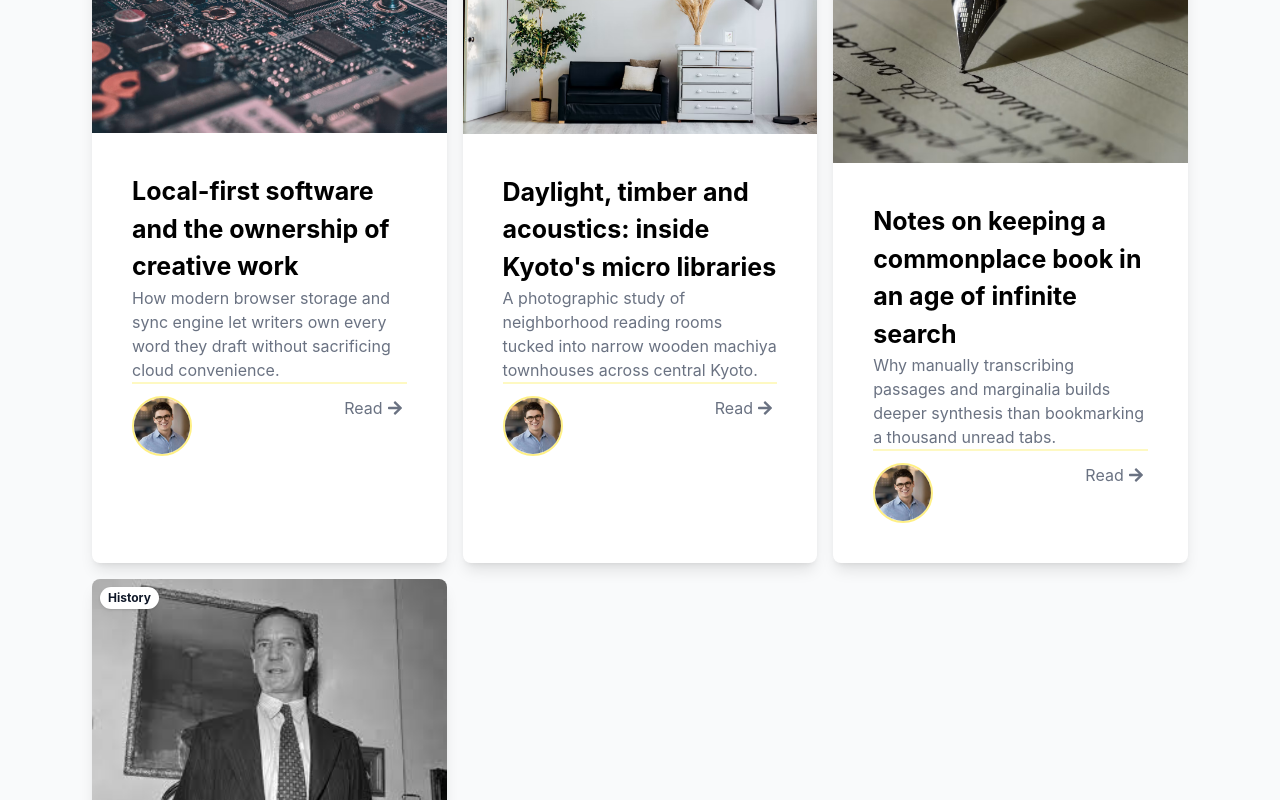
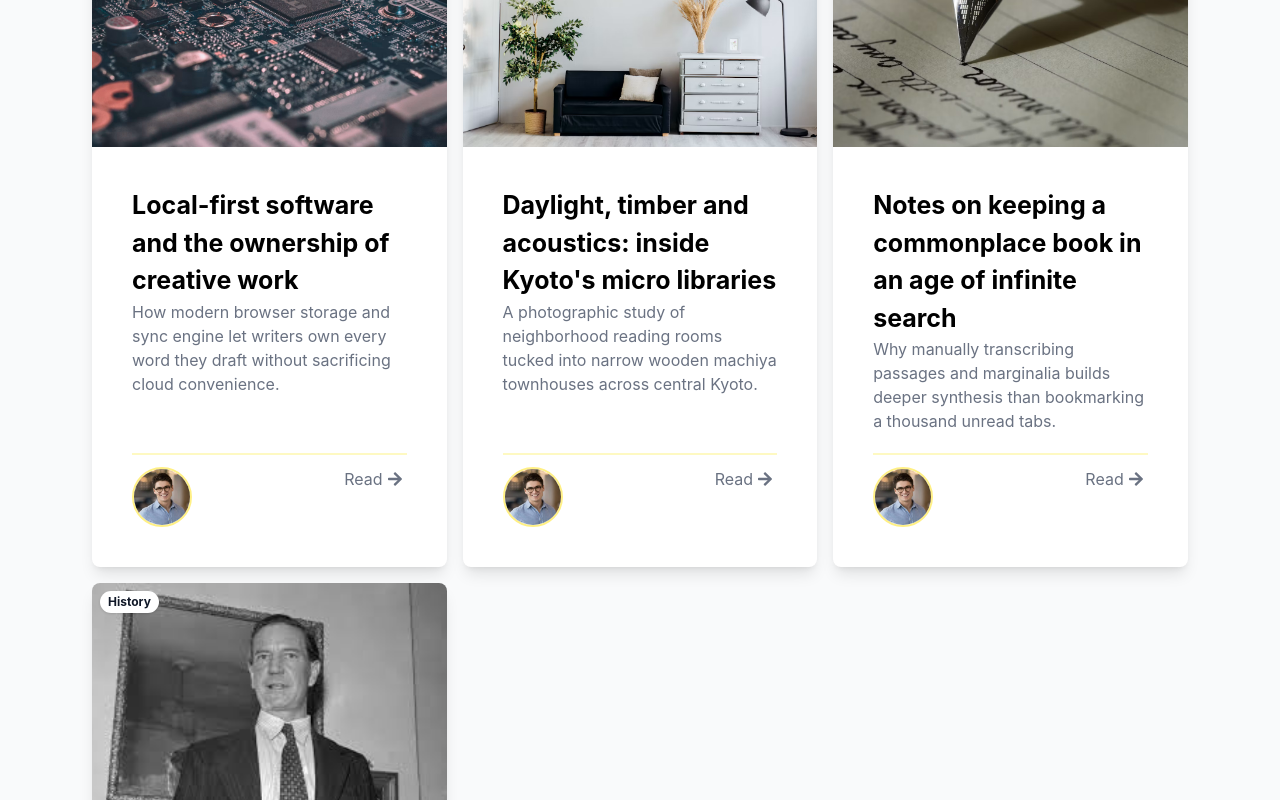
Before and after one commit to georgewakhu270/blog-epress-react, a React (Vite) app in the folder frontend/: page / in a window 1280 px wide. Shown: the part 680-1480 px from the top of the page. Built offline with nearby package versions, Linux system fonts and the light colour scheme; a web font is replaced by a local one.

Commit message:
added some flex

```diff
--- a/frontend/src/component/Author.jsx
+++ b/frontend/src/component/Author.jsx
@@ -89,46 +89,40 @@ const Author = function ({
                       {itemBlogs.map((itemb, x) => (
                         <div
                           className={`rounded-lg shadow-lg flex flex-col bg-white
-                                                    ${
-                                                      x === 0
+                            ${ x === 0
                               ? "sm:flex-row w-full h-[475px]"
                               : "w-full sm:w-[calc(33.33%-0.67rem)]"
                           }`}
-                          key={x}
-                        >
+                          key={x}>
                           <div
-                            className={`
-                                                            w-full relative overflow-hidden
-                                                            ${
-                                                              x === 0
+                            className={`w-full relative overflow-hidden
+                              ${x === 0
                               ? "rounded-t-lg sm:rounded-l-lg sm:rounded-tr-none w-full sm:w-3/5"
                               : "rounded-t-lg w-full"
-                                                            }
-                                                            `}
-                          >
+                            }`}>
                             <div className="absolute top-2 left-2 z-10 px-2 py-0.5 bg-white font-bold w-fit whitespace-nowrap rounded-full text-[12px] text-gray-900 shadow">
                               {itemb.category}
                             </div>
                             <img
                               src={itemb.img}
                               alt={itemb.title}
-                              className="w-full h-full object-cover"
-                            />
+                              className={`w-full h-full object-cover
+                                ${x=== 0
+                                  ? ""
+                                  : "sm:h-[250px]"
+                              }`}/>
                           </div>
 
                           <div
-                            className={`
-                                                            w-full p-2 w-full sm:p-10 flex flex-col
-                                                            ${
-                                                              x === 0
+                            className={`w-full p-2 w-full sm:p-10 flex flex-col flex-1
+                                ${x === 0
                                   ? "sm:w-2/5"
-                                                                : ""
-                                                            }`}
-                          >
+                                  : "min-h-[300px]"
+                              }`}>
                             <h1 className="text-black text-[25px] font-bold">
                               {itemb.title}
                             </h1>
-                            <p className="text-gray-500">{itemb.excerpt}</p>
+                            <p className="text-gray-500 pb-5">{itemb.excerpt}</p>
                             <div className="mt-auto flex justify-between border-t-2 border-yellow-100 pt-3">
                               <div className="flex">
                                 <div className="">
@@ -157,17 +151,6 @@ const Author = function ({
                     <h1 className="">You have no blogs</h1>
                   </div>
                 )}
-                {/* {tags.length > 0
-                                        ?
-                                            <div className="flex p-2 gap-1">
-                                                <button className="border p-[2px] rounded">all</button>
-                                                {tags.map((tag, x) => (
-                                                    <button className="border p-[2px] rounded" key={tag.name ?? x}>{tag.name}</button>
-                                                ))}
-                                            </div>
-                                        :
-                                            <div className="">No tags</div>
-                                    } */}
               </div>
             </div>
           )}
```
Lines whose indentation alone changed are shown as unchanged.
